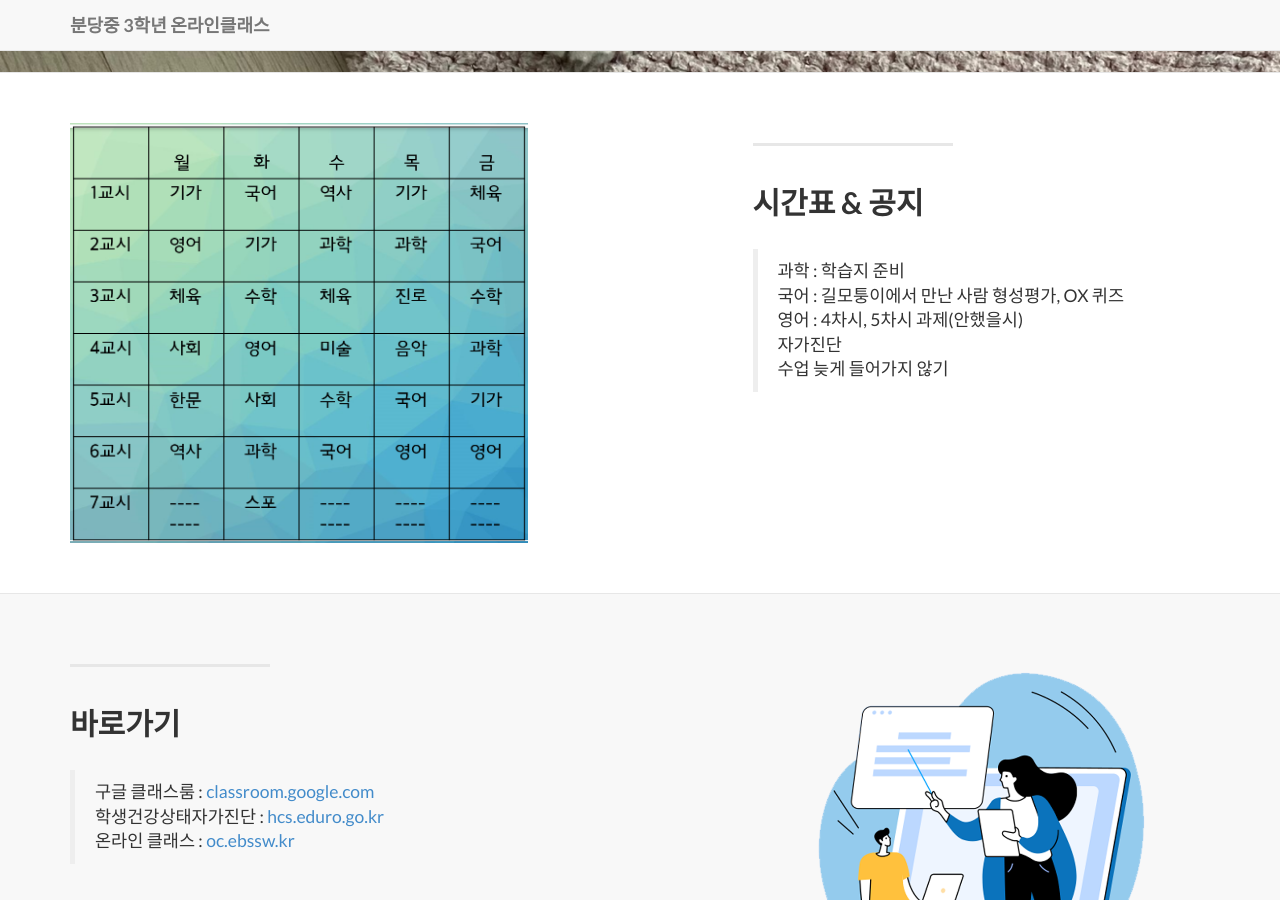
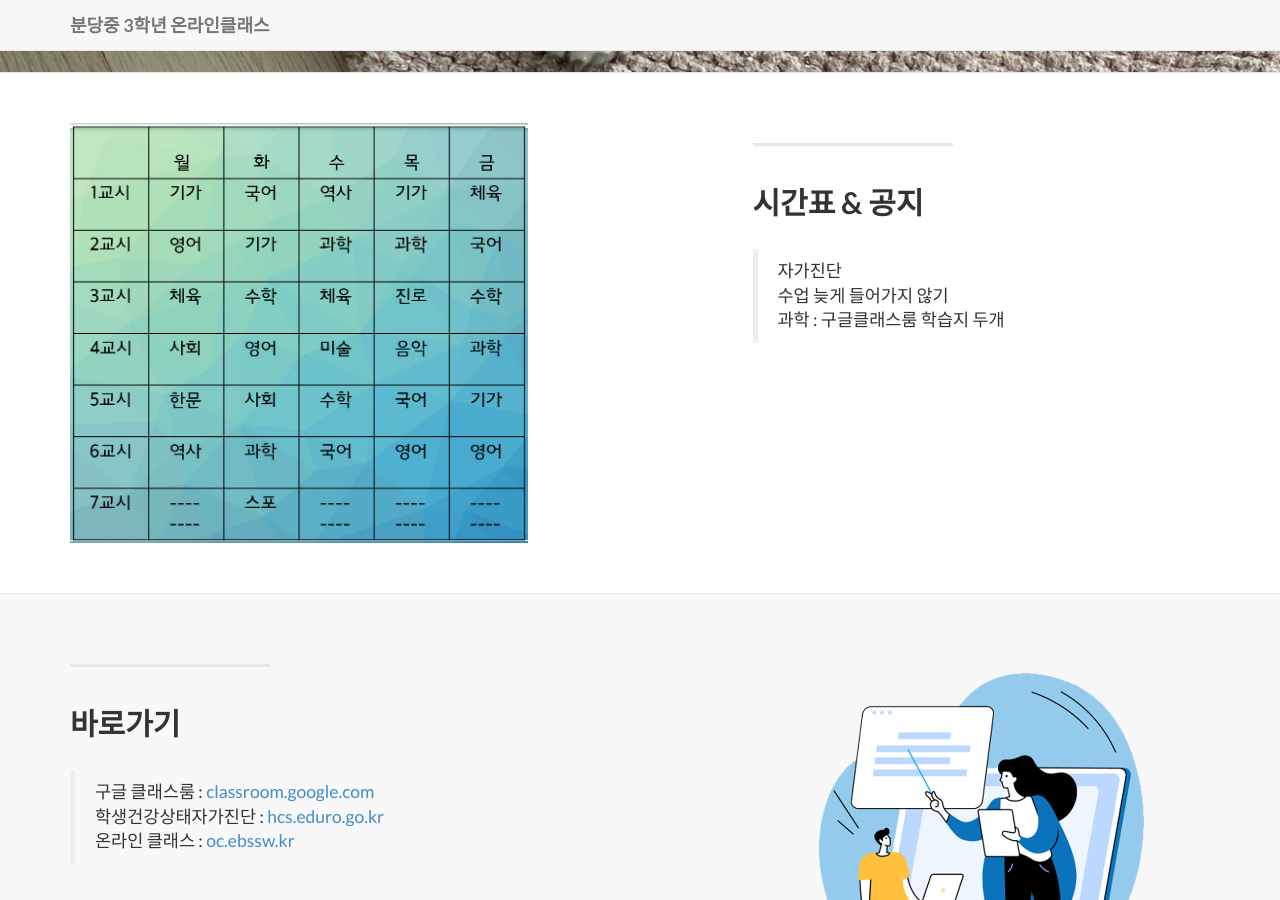
Before and after one commit to maemie0911/3-4, a Jekyll site: the page built from index.html, in a window 1280 px wide and 900 px high, scrolled down 692 px. Built offline with Jekyll 4.4.1, drawn with Linux system fonts in a browser that asks for light colours; nearby versions of some CDN libraries; library files that are not in the unit come from our copies.

Commit message:
Update 2014-09-21-services-1.markdown

```diff
--- a/_posts/2014-09-21-services-1.markdown
+++ b/_posts/2014-09-21-services-1.markdown
@@ -5,8 +5,6 @@ category: Services
 title: 시간표 & 공지
 description: |
 ---
-> 과학 : 학습지 준비
-> 국어 : 길모퉁이에서 만난 사람 형성평가, OX 퀴즈
-> 영어 : 4차시, 5차시 과제(안했을시)
 > 자가진단
 > 수업 늦게 들어가지 않기
+> 과학 : 구글클래스룸 학습지 두개
```
